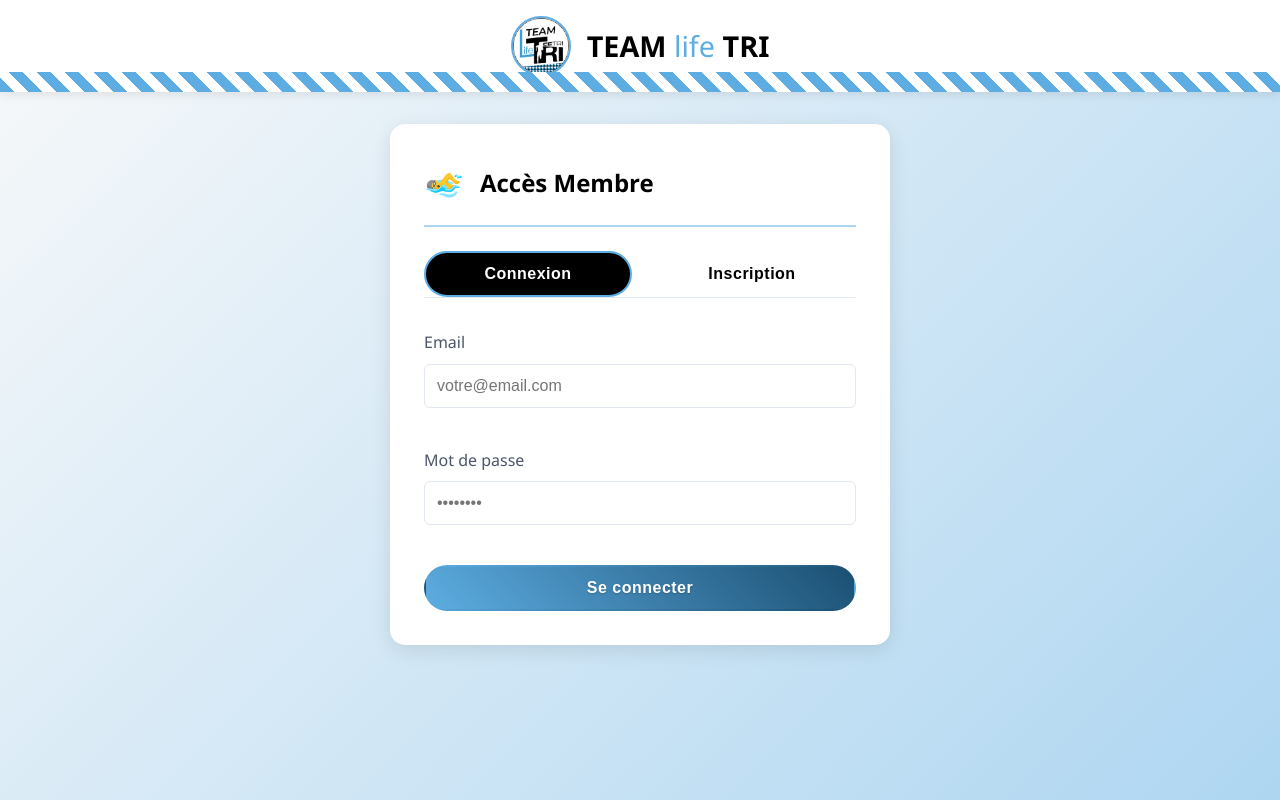
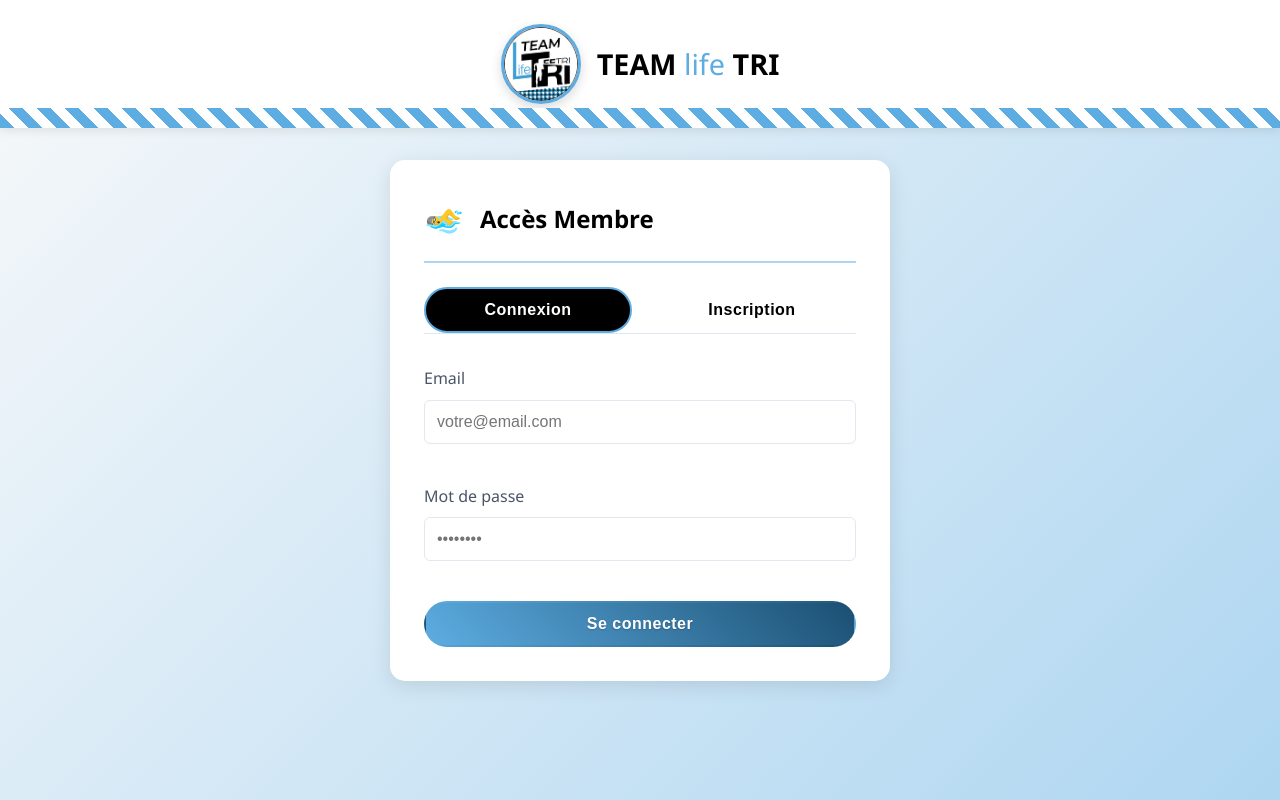
Before and after one commit to Dynaa/plan_nat, a website: page public/index.html in a window 1280 px wide. Drawn offline with Linux system fonts and the light colour scheme; no server answers.

Commit message:
Feature: Increase logo size and improve header spacing
- Increase logo size from 60px to 80px for better visibility
- Add stronger border (3px) and shadow for more presence
- Increase header padding to accommodate larger logo
- Enhanced visual hierarchy with bigger Team Life Tri logo

```diff
--- a/public/team-life-tri-theme.css
+++ b/public/team-life-tri-theme.css
@@ -33,7 +33,7 @@ body {
 .header {
     background: var(--primary-white);
     box-shadow: 0 2px 10px rgba(0, 0, 0, 0.1);
-    padding: 1rem 0;
+    padding: 1.5rem 0;
     position: sticky;
     top: 0;
     z-index: 1000;
@@ -55,11 +55,12 @@ body {
 }
 
 .logo {
-    height: 60px;
-    width: 60px;
+    height: 80px;
+    width: 80px;
     border-radius: 50%;
     object-fit: cover;
-    border: 2px solid var(--primary-blue);
+    border: 3px solid var(--primary-blue);
+    box-shadow: 0 4px 12px rgba(0, 0, 0, 0.15);
 }
 
 .brand-text {
```
